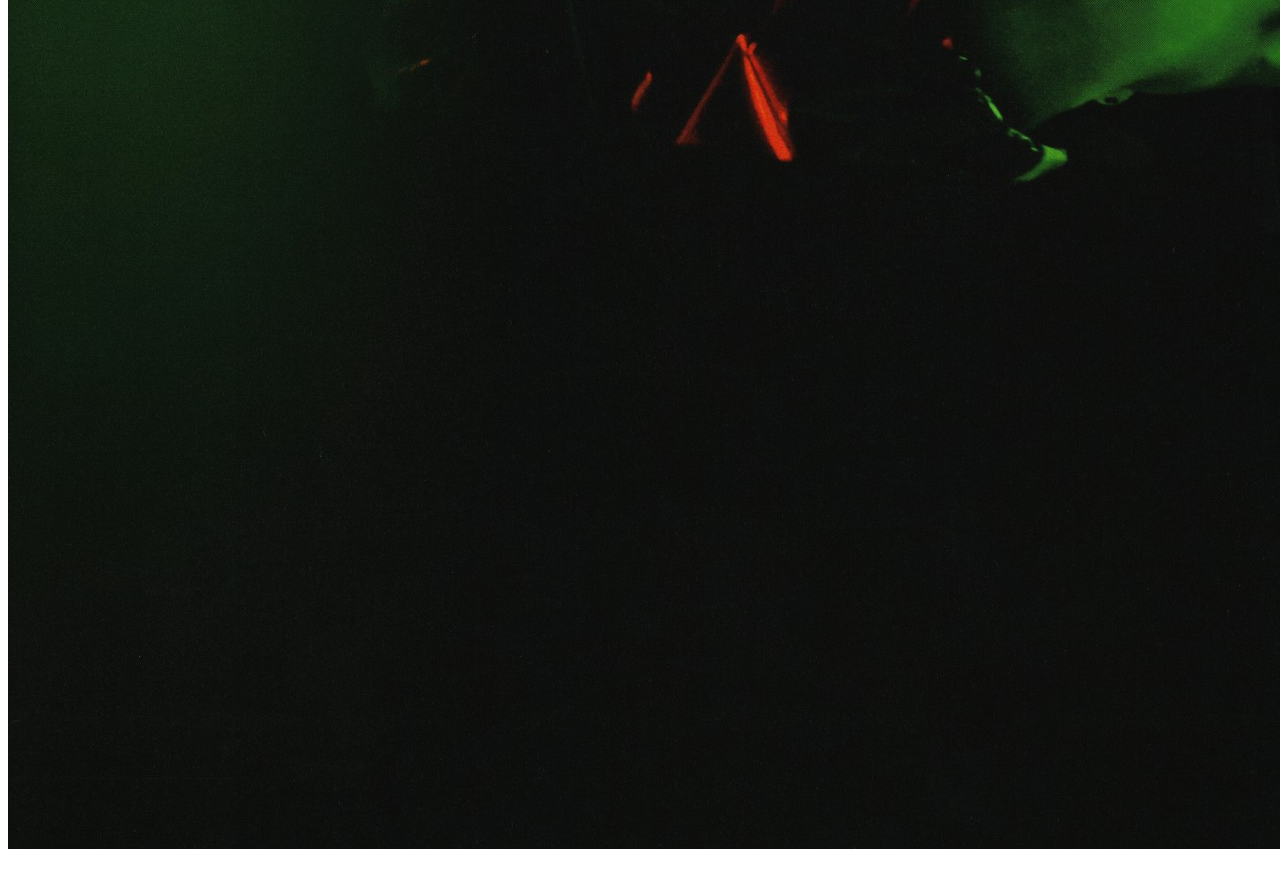
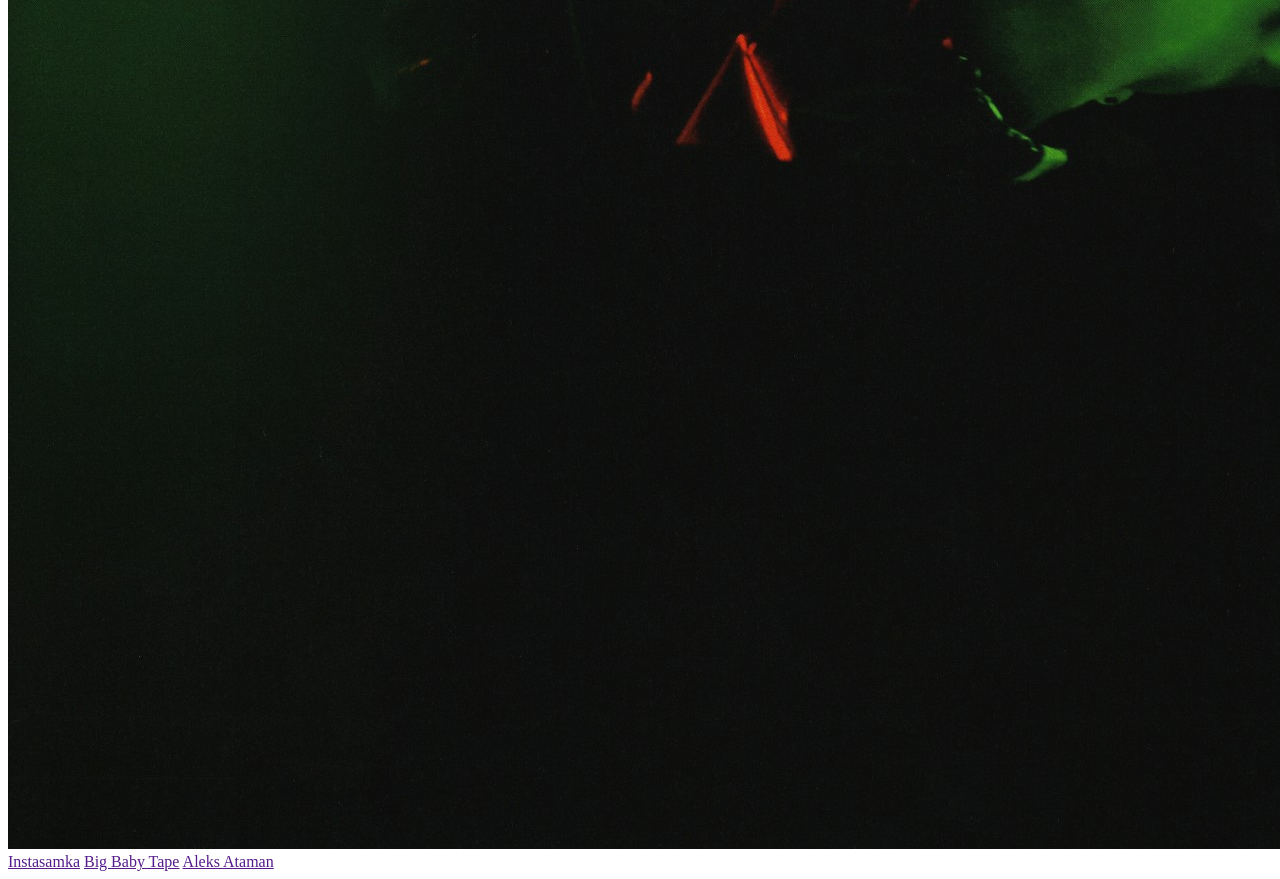
Before and after one commit to McNikita/rappers, a plain HTML site: page index.html in a window 1280 px wide. Shown: the part 10518-11397 px from the top of the page. Drawn offline with Linux system fonts and the light colour scheme.

Commit message:
Add files via upload

```diff
--- a/index.html
+++ b/index.html
@@ -22,6 +22,9 @@
 <img src="клава.jpg" alt="">
 <h3>Big Baby Tape</h3>
 <img src="тайп.jpg" alt="">
+<a href="">Instasamka</a>
+<a href="">Big Baby Tape</a>
+<a href="">Aleks Ataman</a>
 
 </body>
 </html>
```
